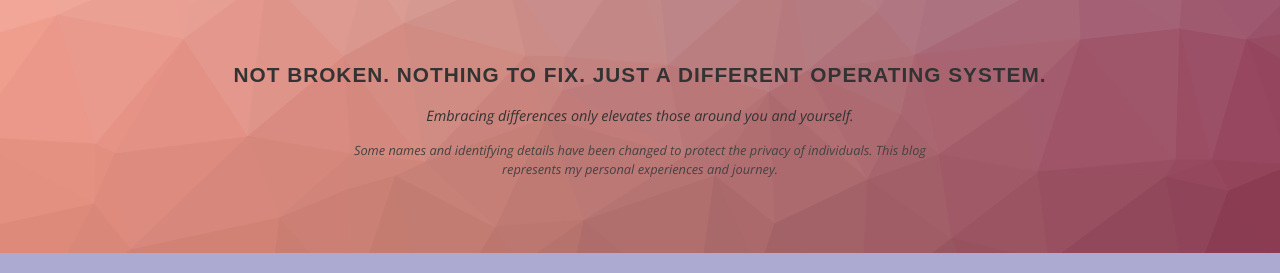
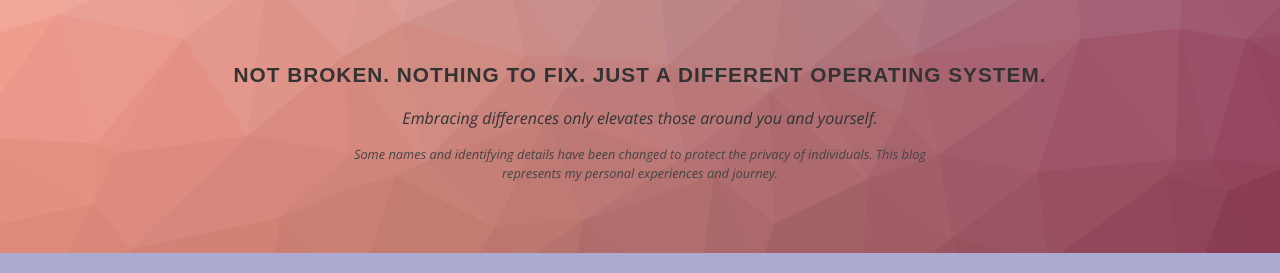
Before and after one commit to NeuroSpicy-Salsa/neurospicy-salsa, a Jekyll site: the page built from index.html, in a window 1280 px wide. Shown: the part 647-920 px from the top of the page. Built offline with Jekyll 4.4.1, drawn with Linux system fonts in a browser that asks for light colours; some web fonts are replaced.

Commit message:
Update index.html

```diff
--- a/index.html
+++ b/index.html
@@ -157,7 +157,7 @@ layout: compress
     <h2 style="font-family: 'Protest Revolution', sans-serif !important; font-size: 1.3em; color: #333; text-transform: uppercase; margin-bottom: 8px; letter-spacing: 1px;">
         Not Broken. Nothing to fix. Just a different operating system.
     </h2>
-    <p style="font-family: 'Open Sans', sans-serif; font-style: italic; font-size: 0.9em; color: #333; margin-bottom: 15px;">
+    <p style="font-family: 'Open Sans', sans-serif; font-style: italic; font-size: 1.0em; color: #333; margin-bottom: 15px;">
         Embracing differences only elevates those around you and yourself.
        </p>
 
```
